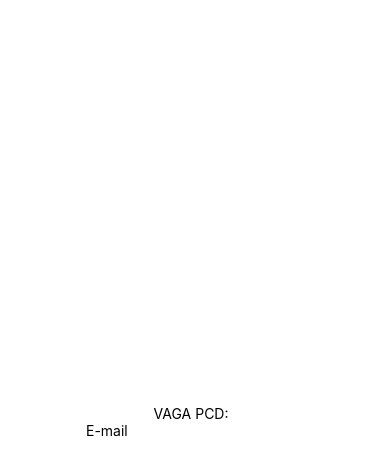
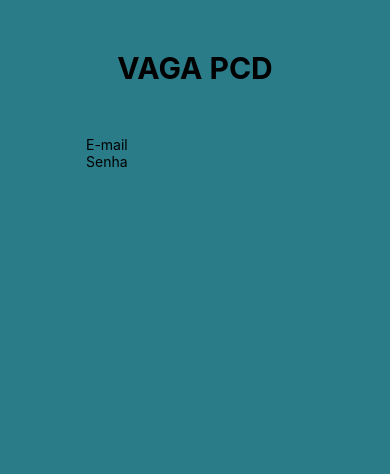
Before and after one commit to EduardoDuX/VAGAPCD, a React Native app in the folder vagapcd/: screen / in a window 390 px wide. Shown: the top 474 px of the page. Built offline with nearby package versions, Linux system fonts and the light colour scheme.

Commit message:
ultimo commit antes de reformular o projeto

```diff
--- a/vagapcd/App.js
+++ b/vagapcd/App.js
@@ -4,36 +4,61 @@ import { StyleSheet, Text, View, TextInput } from 'react-native';
 
 const styles = StyleSheet.create({
 
-  bigBlack: {
+  titulo: {
     color: 'black',
     fontWeight: 'bold',
     fontSize: 30,
-    alignItems:'center',
-    flex:1,
-    justifyContent:'center',
-
+    marginTop: 50,
   },
   black:{
-    color:'black',
+    justifyContent:'center',
+    flex:1,
   },
+  formulario:{
+    alignContent:'center',
+    flex:1,
+    marginTop: 50,
+    marginRight: 7,
+    marginBottom: 2,
+    marginLeft: 7,
+    fontSize: 22,
+  },
+  container: {
+    alignItems: 'center',
+    backgroundColor: '#2B7C89',
+    flex: 1
+  }
   });
 
 export default class Login extends Component {
   constructor(props) {
     super(props);
-    this.state = {text: ''};
+    this.state = {email: '',senha: ''};
   }
   render() {
     return (
-      <View style={styles.bigBlack}>
-      <Text>VAGA PCD:{this.state.text}  </Text>
+      <View style={styles.container}>
 
+      {/* titulo */}
+      <View id="titulo">
+      <Text style={styles.titulo}>VAGA PCD</Text>
+      </View>
+
+      {/* inputs */}
+      <View id="form" style={styles.formulario}>
       <TextInput
           placeholder="E-mail"
-          onChangeText={(text) => this.setState({text})}
-          value={this.state.text}
+          onChangeText={(email) => this.setState({email})}
+          value={this.state.email}
+      />
+       <TextInput
+          placeholder="Senha"
+          onChangeText={(senha) => this.setState({senha})}
+          value={this.state.senha}
       />
       </View>
-    )
+
+      </View>
+    );
   }
 }
```
